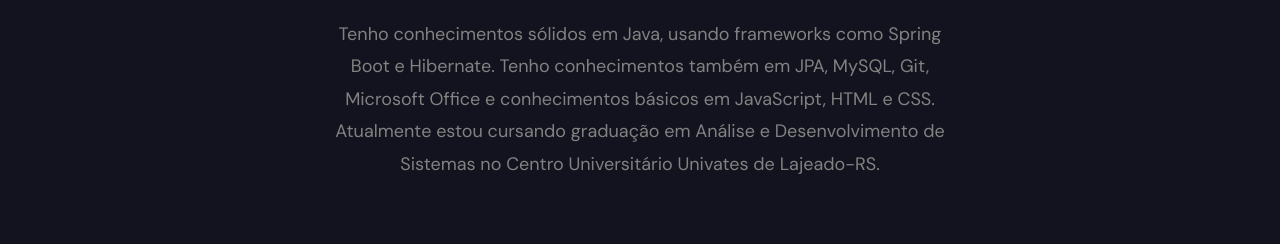
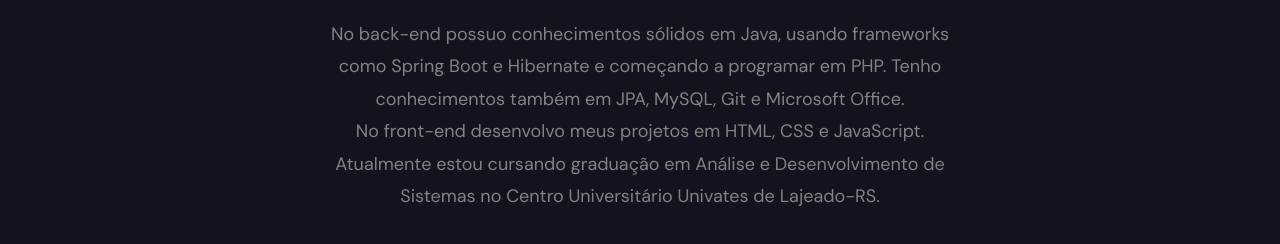
Before and after one commit to alancapellao/portfolio, a plain HTML site: page index.html in a window 1280 px wide. Shown: the part 628-872 px from the top of the page. Drawn offline with Linux system fonts and the light colour scheme.

Commit message:
update portfolio

```diff
--- a/index.html
+++ b/index.html
@@ -56,10 +56,10 @@
       <div class="about">
         <h2>Sobre mim</h2>
         <p>
-          Tenho conhecimentos sólidos em Java, usando frameworks como
-          Spring Boot e Hibernate. Tenho conhecimentos também em JPA,
-          MySQL, Git, Microsoft Office e conhecimentos básicos em JavaScript,
-          HTML e CSS.
+          No back-end possuo conhecimentos sólidos em Java, usando frameworks como
+          Spring Boot e Hibernate e começando a programar em PHP. Tenho conhecimentos também em JPA,
+          MySQL, Git e Microsoft Office. <br>
+          No front-end desenvolvo meus projetos em HTML, CSS e JavaScript.
           Atualmente estou cursando graduação em Análise e Desenvolvimento de Sistemas no Centro Universitário
           Univates de Lajeado-RS.
         </p>
--- a/scripts/renderData.js
+++ b/scripts/renderData.js
@@ -175,6 +175,10 @@
       src: 'java'
     },
     {
+      name: 'PHP',
+      src: 'php'
+    },
+    {
       name: 'MySQL',
       src: 'mysql'
     },
@@ -209,6 +213,10 @@
     {
       name: 'GitHub',
       src: 'github'
+    },
+    {
+      name: 'Figma',
+      src: 'figma'
     }
   ]
 
```
Also changed, not shown: assets/languages/figma.svg (added), assets/languages/php.svg (added), 1 other file.
